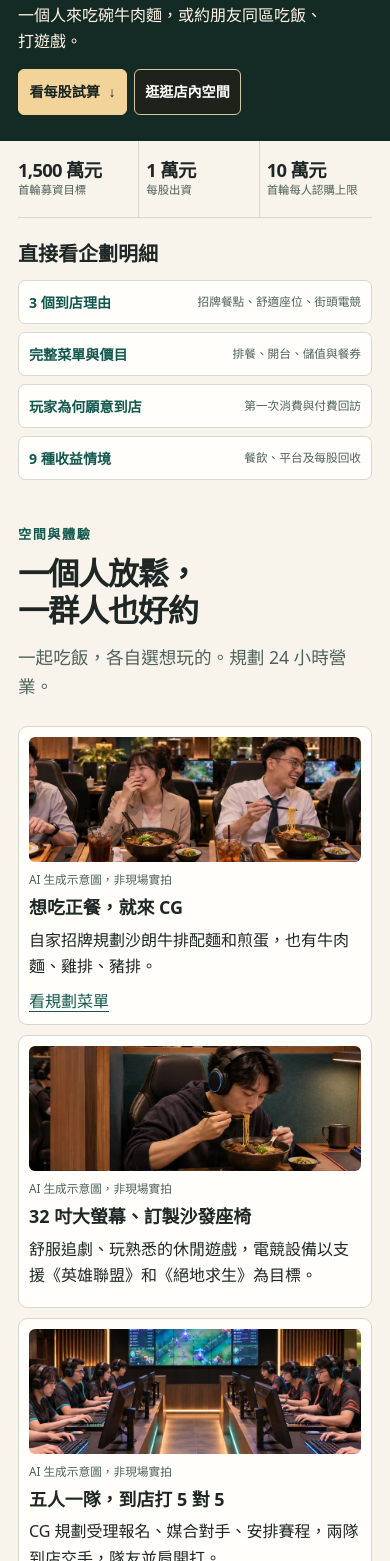
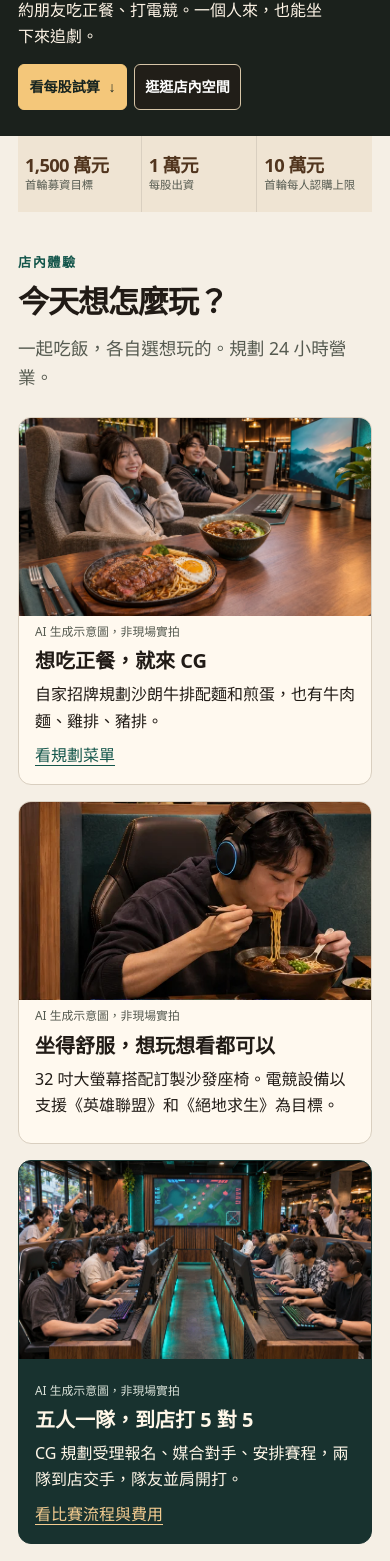
Before and after one commit to yirun0206-dev/cg-investor, a plain HTML site: page index.html in a window 390 px wide. Shown: the part 439-2000 px from the top of the page. Drawn offline with Linux system fonts and the light colour scheme.

Commit message:
Redesign investor site around CG customer scenes

```diff
--- a/index.html
+++ b/index.html
@@ -8,54 +8,47 @@
 <meta property="og:type" content="website">
 <meta property="og:title" content="CG 娛樂網咖｜投資企劃">
 <meta property="og:description" content="看店內場景、每日客流目標和每股試算。">
-<meta property="og:image" content="https://yirun0206-dev.github.io/cg-investor/assets/entry.webp">
+<meta property="og:image" content="https://yirun0206-dev.github.io/cg-investor/assets/dining-scene.webp">
 <title>CG 娛樂網咖｜投資企劃</title>
 <link rel="stylesheet" href="styles.css?v=9">
+<link rel="stylesheet" href="visuals.css?v=10">
 <script src="app.js?v=8" defer></script>
 </head>
 <body>
 <header class="bar"><div class="wrap nav"><a class="brand" href="#top"><b>CG</b> 娛樂網咖</a><nav aria-label="企劃章節"><a href="#space">空間</a><a href="#menu">菜單</a><a href="#customers">客流</a><a href="#numbers">財務</a><a href="#invest">投資</a></nav></div></header>
 <main id="top">
 <section class="hero" aria-labelledby="hero-title">
-<img src="assets/entry.webp" alt="由二樓入口望向櫃台、電競與公共座位的裝修示意">
-<div class="wrap hero-copy"><p class="eyebrow">桃園 · CG 娛樂網咖投資企劃</p><h1 id="hero-title">來 CG 吃牛排、追劇，<br>也能揪隊打比賽。</h1><p>一個人來吃碗牛肉麵，或約朋友同區吃飯、打遊戲。</p><div class="hero-actions"><a class="button" href="#numbers">看每股試算 <span aria-hidden="true">↓</span></a><a class="button secondary" href="#space">逛逛店內空間</a></div></div>
+<img src="assets/entry.webp" fetchpriority="high" alt="由二樓入口望向櫃台、電競與公共座位的裝修示意">
+<div class="wrap hero-copy"><p class="eyebrow">桃園 · CG 娛樂網咖投資企劃</p><h1 id="hero-title">來 CG 吃牛排，<br>再揪隊開打。</h1><p>約朋友吃正餐、打電競。一個人來，也能坐下來追劇。</p><div class="hero-actions"><a class="button" href="#numbers">看每股試算 <span aria-hidden="true">↓</span></a><a class="button secondary" href="#space">逛逛店內空間</a></div></div>
 <span class="photo-label">AI 生成示意圖，非現場實拍</span>
 </section>
 <div class="wrap facts"><div><strong>1,500 萬元</strong><span>首輪募資目標</span></div><div><strong>1 萬元</strong><span>每股出資</span></div><div><strong>10 萬元</strong><span>首輪每人認購上限</span></div></div>
 
-<aside class="wrap quick-contents" aria-label="完整版企劃索引">
-<h2>直接看企劃明細</h2>
-<div class="quick-links">
-<a href="#space"><strong>3 個到店理由</strong><span>招牌餐點、舒適座位、街頭電競</span></a>
-<a href="#menu"><strong>完整菜單與價目</strong><span>排餐、開台、儲值與餐券</span></a>
-<a href="#why-visit"><strong>玩家為何願意到店</strong><span>第一次消費與付費回訪</span></a>
-<a href="#compare"><strong>9 種收益情境</strong><span>餐飲、平台及每股回收</span></a>
-</div>
-</aside>
-
 <section class="wrap section" id="space">
-<p class="eyebrow">空間與體驗</p><h2>一個人放鬆，<br class="mobile-break">一群人也好約</h2>
+<p class="eyebrow">店內體驗</p><h2>今天想怎麼玩？</h2>
 <p class="lede">一起吃飯，各自選想玩的。規劃 24 小時營業。</p>
 <div class="story-grid">
-  <article>
-    <img src="assets/friends.webp" loading="lazy" alt="朋友一起用餐的企劃情境">
+  <article class="scene-meal">
+    <img src="assets/dining-scene.webp" loading="lazy" alt="朋友在用機座位享用排餐的企劃情境">
     <p class="fine">AI 生成示意圖，非現場實拍</p>
     <h3>想吃正餐，就來 CG</h3>
     <p>自家招牌規劃沙朗牛排配麵和煎蛋，也有牛肉麵、雞排、豬排。</p>
     <a href="#menu">看規劃菜單</a>
   </article>
-  <article>
+  <article class="scene-seat">
     <img src="assets/solo.webp" loading="lazy" alt="單人包廂用餐與用機的企劃情境">
     <p class="fine">AI 生成示意圖，非現場實拍</p>
-    <h3>32 吋大螢幕、訂製沙發座椅</h3>
-    <p>舒服追劇、玩熟悉的休閒遊戲，電競設備以支援《英雄聯盟》和《絕地求生》為目標。</p>
+    <h3>坐得舒服，想玩想看都可以</h3>
+    <p>32 吋大螢幕搭配訂製沙發座椅。電競設備以支援《英雄聯盟》和《絕地求生》為目標。</p>
   </article>
-  <article>
-    <img src="assets/match.webp" loading="lazy" alt="兩隊在店內參加電競比賽的企劃情境">
-    <p class="fine">AI 生成示意圖，非現場實拍</p>
-    <h3>五人一隊，到店打 5 對 5</h3>
-    <p>CG 規劃受理報名、媒合對手、安排賽程，兩隊到店交手，隊友並肩開打。</p>
-    <a href="#street-match">看比賽流程與費用</a>
+  <article class="scene-match">
+    <img src="assets/tournament-scene.webp" loading="lazy" alt="兩隊在店內參加電競比賽的企劃情境">
+    <div class="scene-match-copy">
+      <p class="fine">AI 生成示意圖，非現場實拍</p>
+      <h3>五人一隊，到店打 5 對 5</h3>
+      <p>CG 規劃受理報名、媒合對手、安排賽程，兩隊到店交手，隊友並肩開打。</p>
+      <a href="#street-match">看比賽流程與費用</a>
+    </div>
   </article>
 </div>
 <div class="pair">
@@ -101,6 +94,10 @@
 <p>尖峰平均多坐 15 分鐘，同樣 50 席下，全日約剩 372 人次。按客單 180 元、餐點成本 90 元及每月成本 85.64 萬元，餐飲月稅前約從 31 萬元降到 14.80 萬元。</p>
 </details>
 <div class="event-traffic">
+  <figure class="event-scene">
+    <img src="assets/esports.webp" loading="lazy" alt="規劃中的雙隊比賽席與轉播牆">
+    <figcaption>AI 生成示意圖，非現場實拍</figcaption>
+  </figure>
   <h3>街頭電競怎麼帶人到店？</h3>
   <ol aria-label="街頭電競報名流程">
     <li>五人報名</li><li>媒合對手</li><li>排定場次</li><li>到店開打</li>
@@ -132,7 +129,7 @@
 </ul></details>
 </div></section>
 
-<section id="numbers" class="wrap section">
+<section id="numbers" class="section"><div class="wrap">
 <p class="eyebrow">財務試算</p><h2>一股 1 萬元，首年試算多少？</h2>
 <p class="lede">選用餐人次和平台情境，金額按 1,500 股折算。</p>
 <div class="calculator">
@@ -169,10 +166,11 @@
 <div id="scenario-comparison" class="scenario-grid"></div></details>
 <details><summary>成本與平台假設</summary><p>餐飲以每月 30 天、客單 180 元、每餐直接成本 90 元估算。每月共用成本 85.64 萬元，含租金 15 萬元、7 人底薪 42.30 萬元、其他營運 10.84 萬元、折舊 17.50 萬元。加班、替班與雇主負擔待核對。</p><p>每月來店人次含回訪，以情境比例估首次入金人數，開店後按合作方對帳逐人確認。每月活躍入金客等於本月新增加上上月活躍客的 80%。人均月入金 2,000 元，合作利潤按入金的 20% 試算，實際依合作結算，可能虧損。駐點幣商提供即時換幣服務，收益未納入試算。</p></details>
 <details><summary>未用券開台營收</summary><p>每日 144 人次、每月 30 天，假設全數未用券且每人開台 2 小時。台費月營收 34.56 萬元，餐飲低消月營收 21.60 萬元，合計 56.16 萬元。此情境未扣成本，獨立列於分紅試算之外。</p><p>活動成本示例。若發出 300 張 100 元餐券、核銷率 60%，折抵合計 1.80 萬元。</p></details>
-</section>
+</div></section>
 
 <section id="invest" class="closing"><div class="wrap section">
 <p class="eyebrow">投資與股東權益</p><h2>出資上限、用途和權益一次看</h2>
+<figure class="invest-scene"><img src="assets/overview.webp" loading="lazy" alt="CG 二樓各區的俯視裝修示意"><figcaption>AI 生成示意圖，非現場實拍</figcaption></figure>
 <div class="split"><div><h3>1,500 萬元用在哪裡</h3><dl class="budget"><div><dt>主機、螢幕與桌椅</dt><dd>549.75 萬元</dd></div><div><dt>裝潢與開辦</dt><dd>500 萬元</dd></div><div><dt>首月餐飲週轉</dt><dd>10 萬元</dd></div><div><dt>待分配週轉與結算準備</dt><dd>440.25 萬元</dd></div></dl><p class="fine">空調、電力、網路、廚房、周邊設備、押金與開辦費包含在 500 萬元內。61 席的新增設備與隔間差額依複量及工程報價確認。</p></div><div><h3>每人最多 10 股</h3><p>首輪每股 1 萬元，每人出資最多 10 萬元，希望大家量力參與。出資可能虧損。</p><h3>加盟推廣權由股東專享</h3><p>品牌正式開放加盟後，原始股東與貢獻股東均可推廣。推薦並促成加盟的股東，可取得該案加盟金的 50%。</p></div></div>
 <h3 class="next-step">有興趣參與？</h3><p>聯絡分享網站的項目團隊，約時間看場地、核對報價與招募條件。季度可分配盈餘按有效持股比例全數分配。</p>
 </div></section>
--- /dev/null
+++ b/visuals.css
@@ -0,0 +1,89 @@
+:root {
+  --paper: #f5efe5;
+  --ink: #211b16;
+  --dark: #171d1a;
+  --green: #14564b;
+  --gold: #f4c77a;
+  --muted: #555a50;
+  --line: #d9cfc0;
+}
+
+.bar {
+  background: #191b18;
+  border-color: #393a30;
+}
+.brand, .nav nav a { color: #f8eedc; }
+.brand b { background: var(--gold); color: #201c16; }
+.nav nav a:hover { color: var(--gold); }
+.hero { min-height: clamp(470px, 48vw, 700px); background: #1b211c; }
+.hero::after { background: linear-gradient(90deg, #151713 6%, #151713c9 38%, #15171316 84%); }
+.hero h1 { font-size: clamp(2.6rem, 6.1vw, 5.35rem); }
+.hero .photo-label { background: #191b18ed; }
+.facts { background: #efe4d3; border-bottom: 0; padding-inline: 16px; }
+.facts strong { color: #51351e; font-variant-numeric: tabular-nums; }
+#space { padding-top: clamp(40px, 7vw, 85px); }
+.story-grid {
+  grid-template-columns: minmax(0, 1.3fr) minmax(0, 1fr);
+  gap: 16px;
+}
+.story-grid article {
+  padding: 0 0 16px;
+  background: #fff9ef;
+  border: 1px solid var(--line);
+  border-radius: 13px;
+  overflow: hidden;
+}
+.story-grid article > :not(img) { margin-inline: 16px; }
+.story-grid article img { border-radius: 0; aspect-ratio: 16 / 9; object-fit: cover; }
+.story-grid h3 { font-size: clamp(1.25rem, 2.5vw, 1.65rem); }
+.story-grid .fine { margin-top: 6px; font-size: .74rem; }
+.story-grid .scene-seat img { object-position: 50% 43%; }
+.story-grid .scene-match {
+  grid-column: 1 / -1;
+  display: grid;
+  grid-template-columns: minmax(0, 1.7fr) minmax(0, 1fr);
+  align-content: center;
+  background: #18322f;
+  color: #fff7e8;
+  border-color: #18322f;
+  padding-bottom: 0;
+}
+.scene-match img { height: 100%; }
+.story-grid .scene-match-copy { align-self: center; margin: 0; padding: clamp(16px, 3.5vw, 40px); }
+.scene-match .fine { color: #d9e1d8; }
+.scene-match a { color: #f5cd91; }
+#space > .pair figure img { aspect-ratio: 16 / 8; }
+.menu-feature { background: #ede0ca; padding: clamp(12px, 3vw, 24px); border-radius: 12px; margin-bottom: 10px; }
+#customers { background: #e1e9df; }
+.traffic-kpis > div+div { background: #14564b; }
+.event-traffic { background: #17322d; color: #f8f0e2; border-color: #17322d; padding: clamp(12px, 2vw, 20px); }
+.event-traffic dd { color: #d8e6dd; }
+.event-traffic li { background: #dbe8de; }
+.event-scene { position: relative; margin-bottom: 14px; }
+.event-scene img { aspect-ratio: 3 / 1; object-position: center 55%; }
+.event-scene figcaption, .invest-scene figcaption {
+  display: block;
+  font-size: .73rem;
+  padding: 5px 0;
+  border: 0;
+  color: #e2eadf;
+}
+#numbers { background: #f8f2e8; }
+.calculator { box-shadow: 0 12px 30px #563a2210; }
+.results .highlight { background: #16342d; }
+#invest { background: #20231e; }
+.invest-scene { margin-top: 16px; }
+.invest-scene img { aspect-ratio: 3 / 1; object-position: center 52%; }
+#invest .budget dd { color: #f7d297; font-weight: 700; }
+
+@media (max-width: 650px) {
+  .nav nav { border-color: #444438; }
+  .hero { min-height: 0; }
+  .hero > img { height: clamp(176px, 51vw, 320px); }
+  .hero h1 { font-size: clamp(2.22rem, 9vw, 3.55rem); }
+  .facts { padding-inline: 7px; }
+  .facts > div { min-width: 0; }
+  .story-grid, .story-grid .scene-match { grid-template-columns: 1fr; }
+  .scene-match img { height: auto; }
+  .event-scene img, .invest-scene img { aspect-ratio: 16 / 8; }
+}
```
Also changed, not shown: assets/dining-scene.webp (added), assets/tournament-scene.webp (added).
